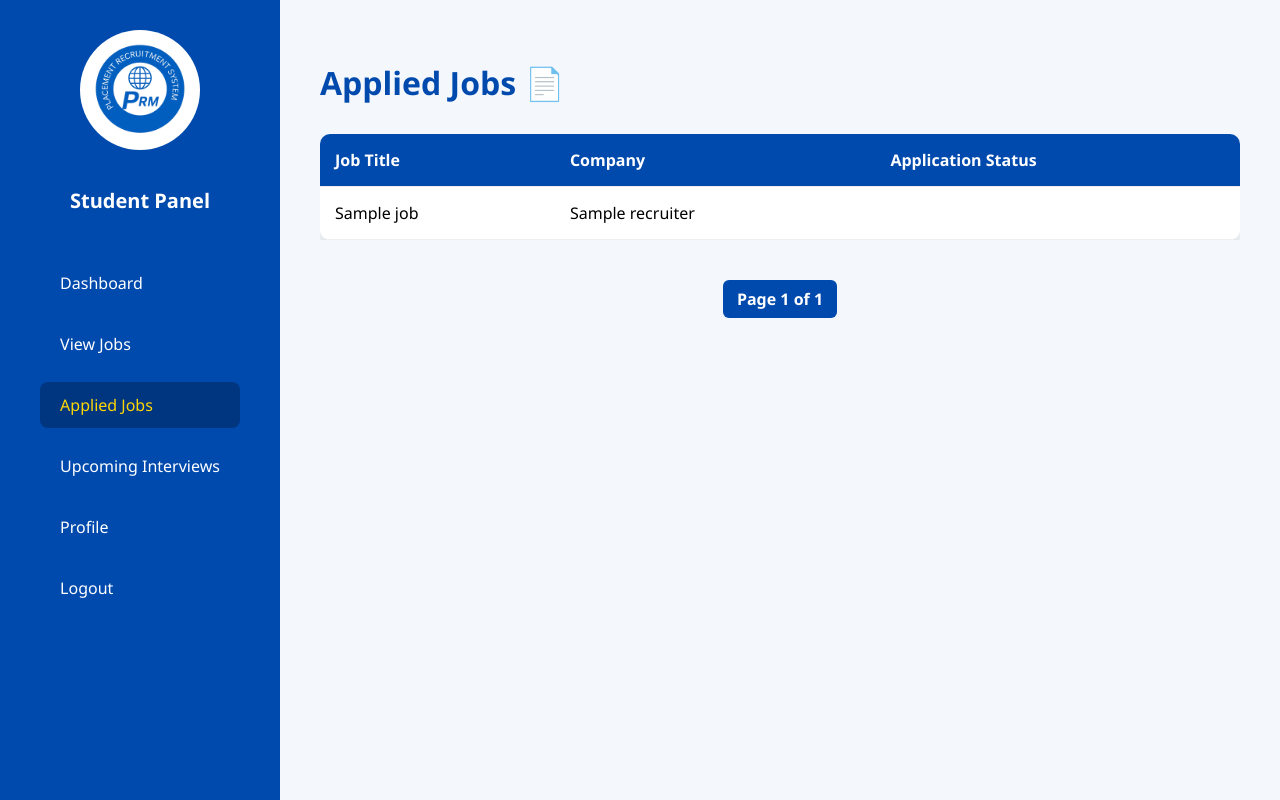
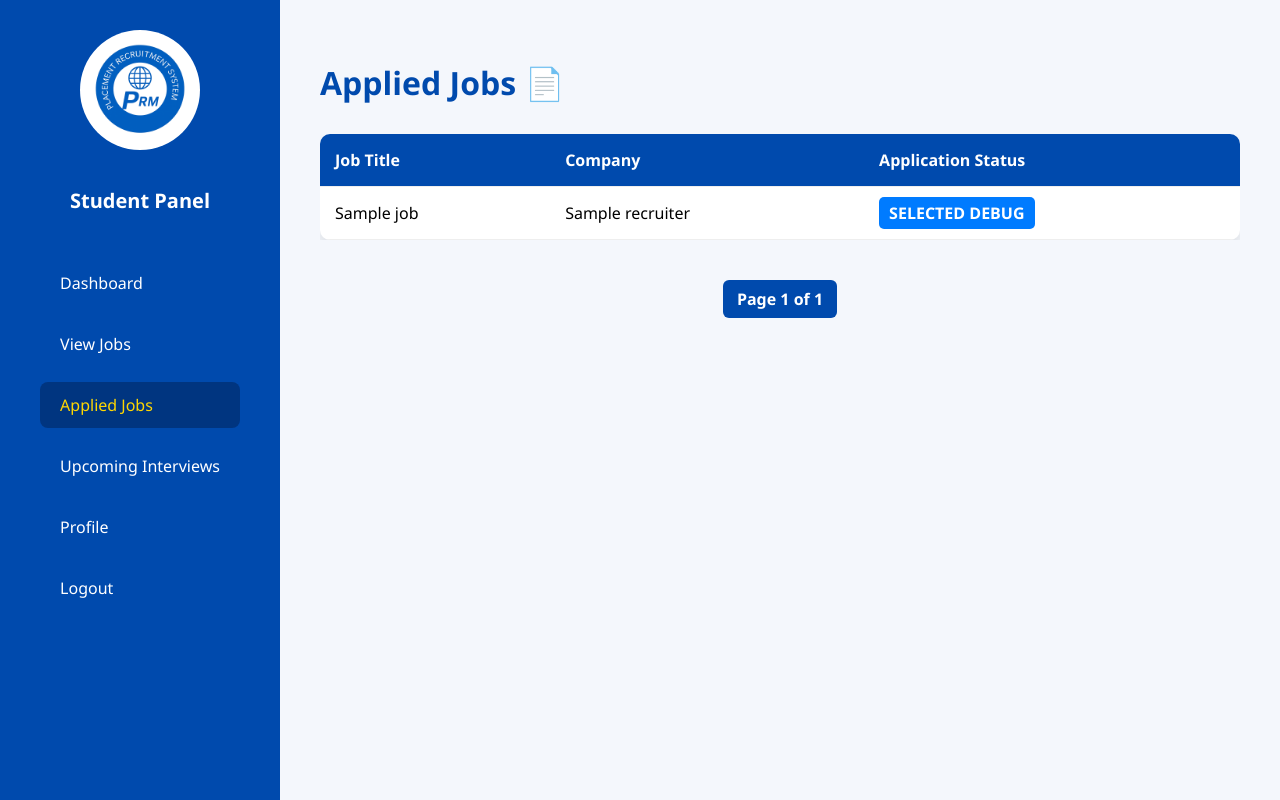
Before and after one commit to JenigalaSharathChandra/Automated-Placement-System, a Django app: template templates/student/applied_jobs.html in a window 1280 px wide. Run offline with Django 5.2, Linux system fonts and the light colour scheme; the template is opened without the code that fills it: most values are stand-ins (such as "Sample title", 1, 10 or a date in 2020).

```diff
--- a/static/css/applied_jobs.css
+++ b/static/css/applied_jobs.css
@@ -115,8 +115,9 @@ body {
   .status.rejected {
     background-color: #dc3545;
   }
-  .status.selected {
-  background-color: #17a2b8; /* Blueish-green */
+ .status.selected {
+  background-color: #007bff;
+  color: white;
 }
 
   .pagination {
--- a/templates/student/applied_jobs.html
+++ b/templates/student/applied_jobs.html
@@ -44,10 +44,10 @@
                   <td>{{ application.job.title }}</td>
                   <td>{{ application.job.recruiter.company_name|default:application.job.recruiter.user.username }}</td>
                   <td>
-                    <span class="status {{ application.status }}">
-                      {{ application.status }}
-                    </span>
-                  </td>
+  <span class="status selected">
+    SELECTED DEBUG
+  </span>
+</td>
                 </tr>
               {% empty %}
                 <tr>
```
